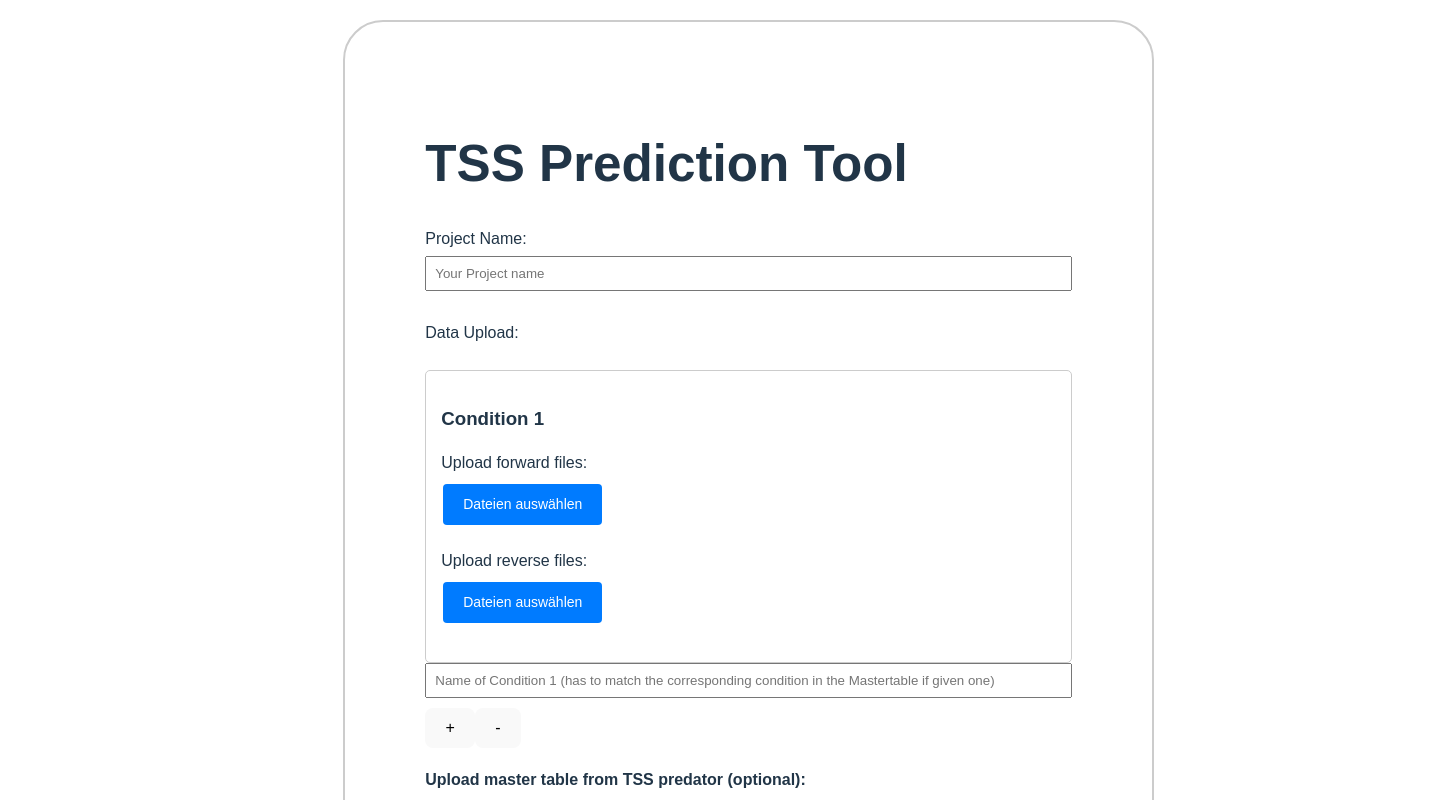
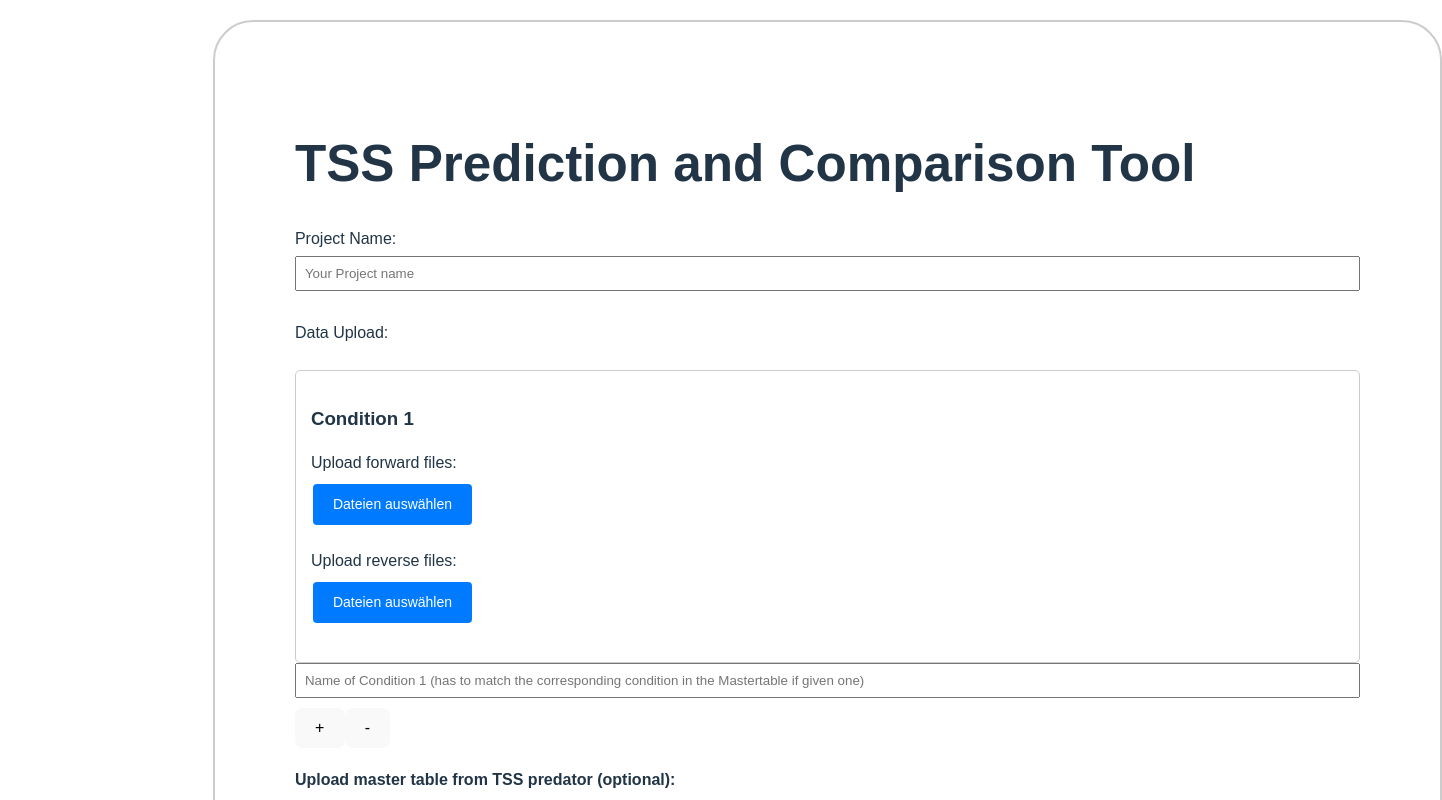
Before and after one commit to Integrative-Transcriptomics/tss-prediction-comparison, a React (Vite) app in the folder client-side-interface-prototype/: page / in a window 1280 px wide. Shown: the top 800 px of the page, 1442 px wide, since content can reach past the window. Built offline with nearby package versions, Linux system fonts and the light colour scheme.

Commit message:
changed name to TSS prediction and comparison tool and adjusted window size

```diff
--- a/client-side-interface-prototype/src/App.css
+++ b/client-side-interface-prototype/src/App.css
@@ -2,12 +2,15 @@
 .App {
   font-family: Arial, sans-serif;
   margin: 20px;
+  margin-left: -30%;
+  margin-right: 30%;
 
 }
 
 .project-form {
   border: 2px solid #ccc;
   padding: 80px;
+
   border-radius: 40px;
   width: 100%;
   height: 100%;
--- a/client-side-interface-prototype/src/ProjectForm.jsx
+++ b/client-side-interface-prototype/src/ProjectForm.jsx
@@ -141,7 +141,7 @@ function ProjectForm() {
 
   return (
     <div className="project-form">
-      <h1>TSS Prediction Tool</h1>
+      <h1>TSS Prediction and Comparison Tool</h1>
 
       {/* Project Name Input */}
       <div className="form-group">
```
